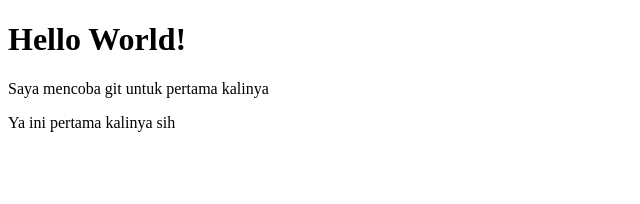
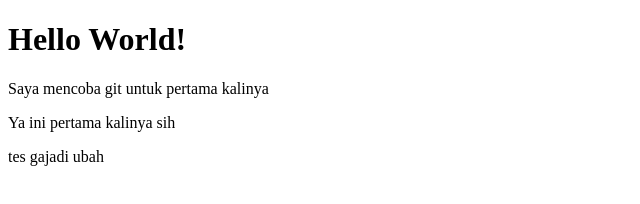
Before and after one commit to arashiaslan/tes-git, a plain HTML site: page index.html in a window 1280 px wide. Shown: the whole page, without its empty margins (0-640 px from the left). Drawn offline with Linux system fonts and the light colour scheme.

Commit message:
commit tes gjd

```diff
--- a/index.html
+++ b/index.html
@@ -9,5 +9,6 @@
     <h1>Hello World!</h1>
     <p>Saya mencoba git untuk pertama kalinya</p>
     <p>Ya ini pertama kalinya sih</p>
+    <p>tes gajadi ubah</p>
 </body>
 </html>
```
